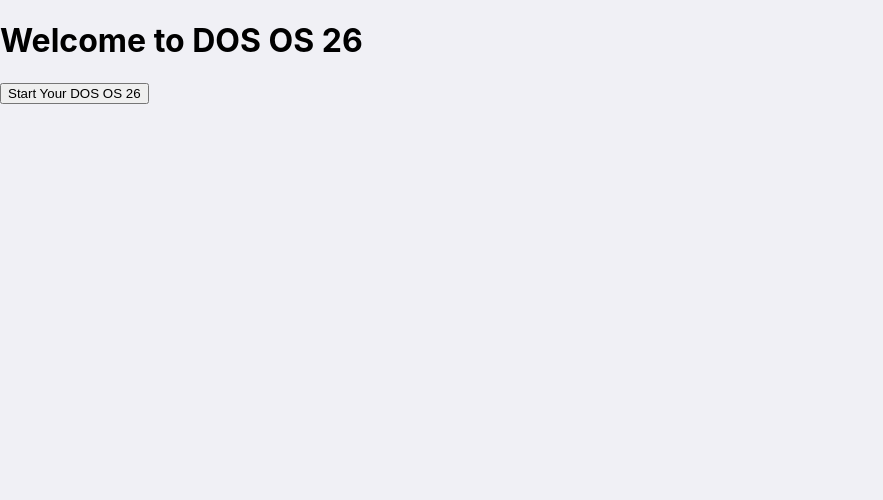
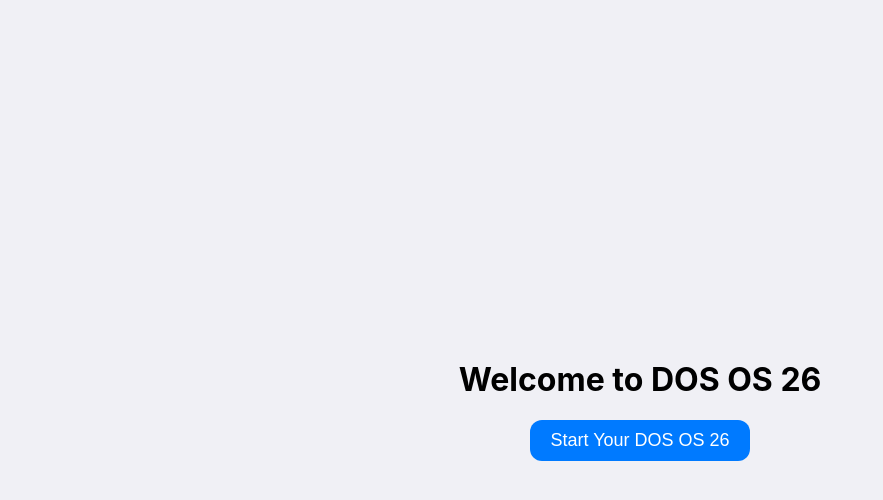
Before and after one commit to EddieTheDog/Dos-OS, a plain HTML site: page index.html in a window 1280 px wide. Shown: the whole page, without its empty margins (0-883 px from the left). Drawn offline with Linux system fonts and the light colour scheme.

Commit message:
Update styles.css

```diff
--- a/styles.css
+++ b/styles.css
@@ -2,13 +2,37 @@ body {
   margin: 0;
   font-family: -apple-system, BlinkMacSystemFont, "Segoe UI", sans-serif;
   background: #f0f0f5;
+  display: flex;
+  justify-content: center;
+  align-items: center;
+  height: 100vh;
 }
+
+.container {
+  text-align: center;
+}
+
+button {
+  font-size: 18px;
+  padding: 10px 20px;
+  border-radius: 12px;
+  border: none;
+  background-color: #007aff;
+  color: white;
+  cursor: pointer;
+}
+
 #desktop {
+  padding: 20px;
+}
+
+.apps {
   display: flex;
   flex-wrap: wrap;
+  margin-top: 20px;
   justify-content: center;
-  padding: 20px;
 }
+
 .app-icon {
   width: 80px;
   height: 80px;
```
